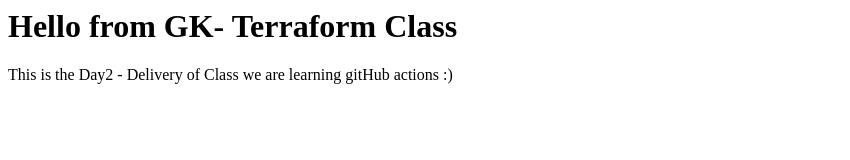
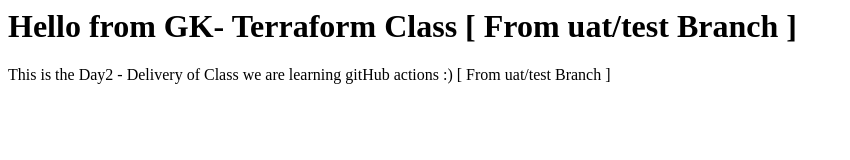
Before and after one commit to sidoncode/GK-TerraformClass, a plain HTML site: page index.html in a window 1280 px wide. Shown: the whole page, without its empty margins (0-850 px from the left). Drawn offline with Linux system fonts and the light colour scheme.

Commit message:
Update index.html

```diff
--- a/index.html
+++ b/index.html
@@ -3,9 +3,9 @@
   <body>
 
     <h1>
-      Hello from GK- Terraform Class
+      Hello from GK- Terraform Class [ From uat/test Branch ]
     </h1>
-    <p> This is the Day2 - Delivery of Class we are learning gitHub actions :) </p>
+    <p> This is the Day2 - Delivery of Class we are learning gitHub actions :)  [ From uat/test Branch ]  </p>
 
   </body>
 
```
